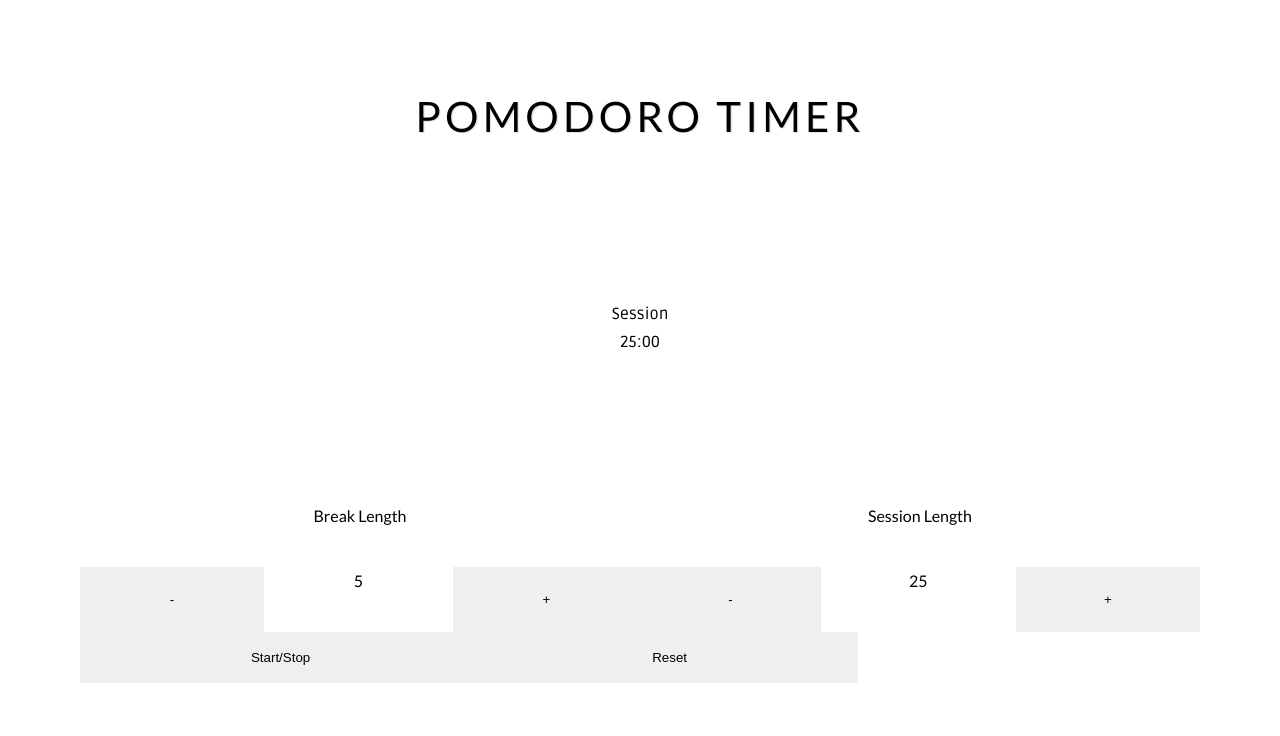
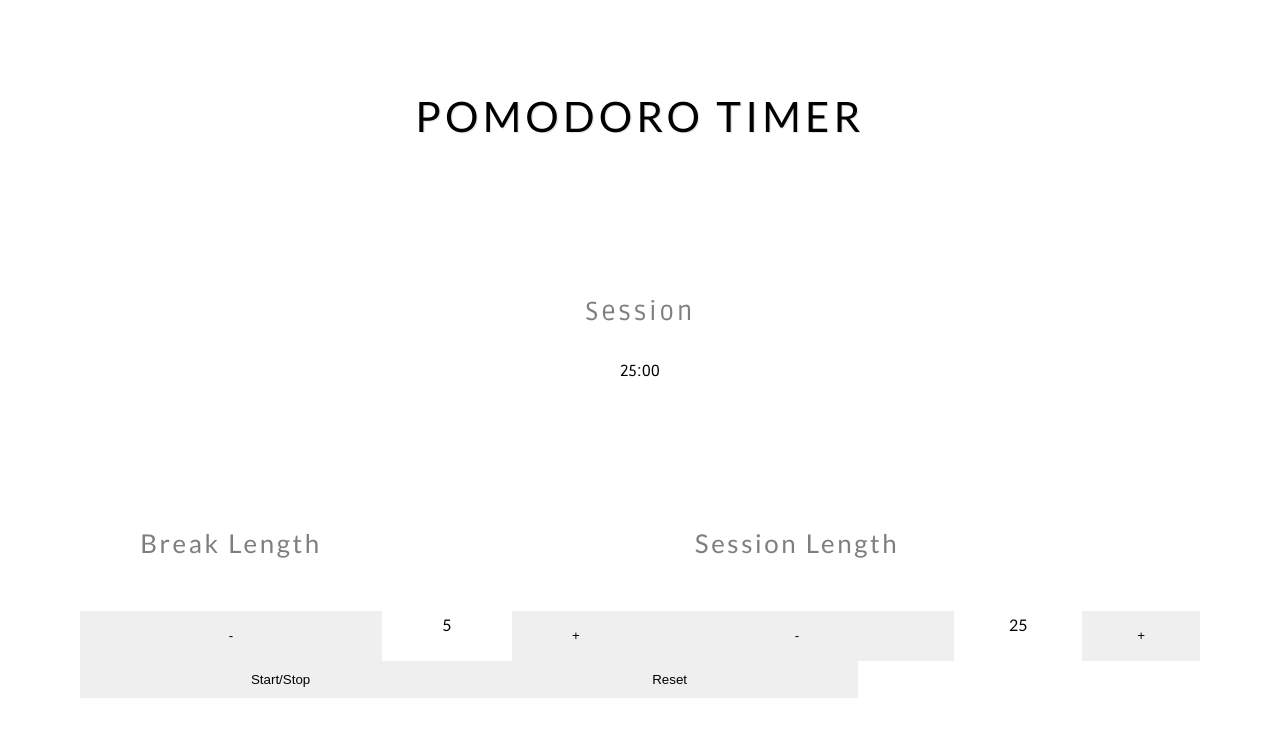
Before and after one commit to 5t4r8ucK/05-build-a-25-5-clock, a React (Create React App) app: page / in a window 1280 px wide. Shown: the top 736 px of the page. Built offline with nearby package versions, Linux system fonts and the light colour scheme.

Commit message:
Changed label to a styled header, added styles

```diff
--- a/src/components/label.js
+++ b/src/components/label.js
@@ -1,18 +1,13 @@
-import styled, { css } from 'styled-components';
+import styled from 'styled-components';
+import * as variables from './variables.js';
+import StyledHeader from './styledHeader.js';
 
-const Label = styled.div`
+const Label = styled(StyledHeader)`
   // Typography
-  text-align: center;
-
-  &#break-label{
-    // Display and Box Model
-    grid-area: label;
-  }
-
-  &#session-label {
-    // Display and Box Model
-    grid-area: label;
-  }
+  font-size: ${variables.fonts.sizes.h5};
+  margin: 3rem 0 1.38rem;
+  // Other
+  opacity: 0.5;
 `;
 
 export default Label;
```
